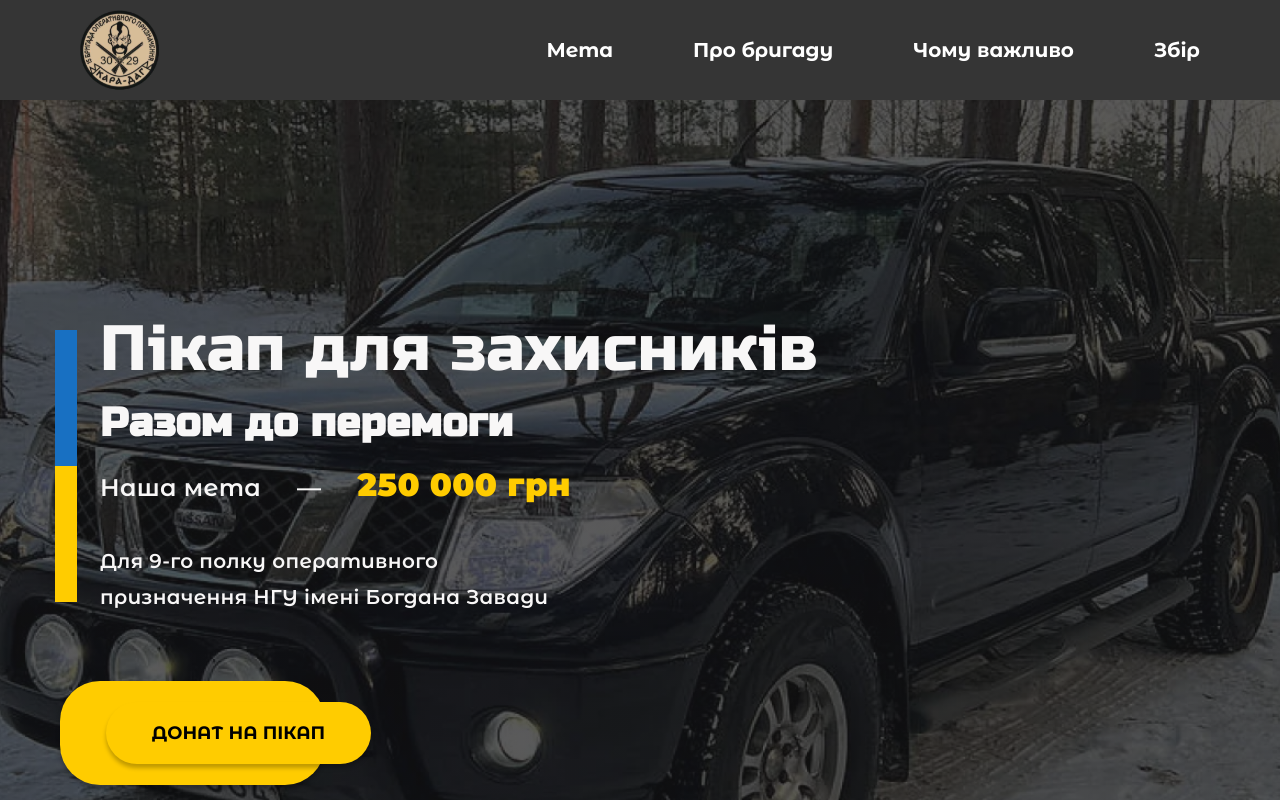
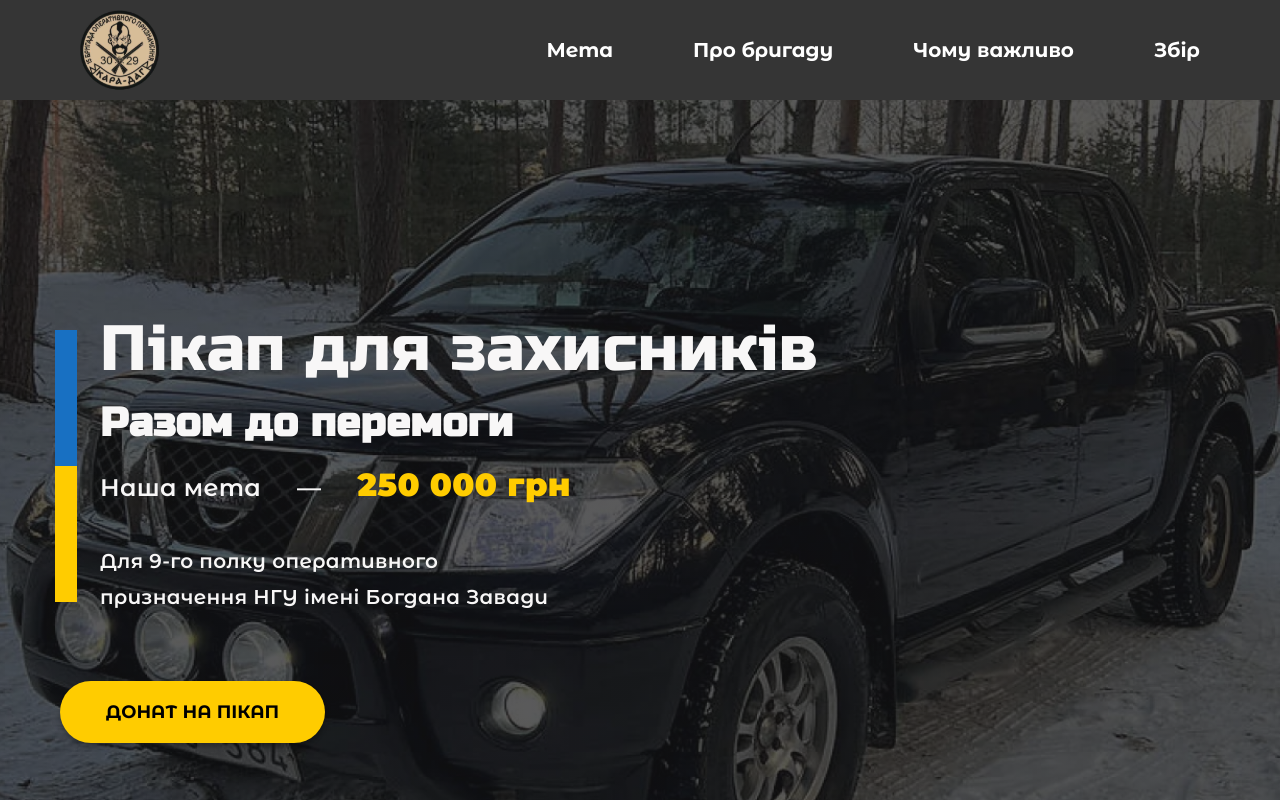
Before and after one commit to baza-trainee/pickup-truck, a React (Vite) app: page / in a window 1280 px wide. Shown: the top 800 px of the page. Built offline with nearby package versions, Linux system fonts and the light colour scheme; no server answers.

Commit message:
fix: hero button styles

```diff
--- a/src/components/Hero/Hero.module.css
+++ b/src/components/Hero/Hero.module.css
@@ -4,8 +4,8 @@
   background-repeat: no-repeat;
   background-size: cover;
   background-position: center;
+  max-width: 1920px;
   margin: 0 auto;
-  max-width: 1920px;
 }
 
 .content {
@@ -38,7 +38,6 @@
   .content {
     padding: 100px 16px 67px;
   }
-
   .content::before,
   .content::after {
     width: 13px;
@@ -59,7 +58,6 @@
   .content {
     padding: 212px 20px 177px;
   }
-
   .content::before,
   .content::after {
     width: 22px;
@@ -102,6 +100,8 @@
 .subTitle {
   font-size: 16px;
   margin-bottom: 16px;
+  text-align: left;
+  padding: 0;
 }
 
 @media screen and (min-width: 768px) {
@@ -183,43 +183,21 @@
   }
 }
 
-.button {
-  display: inline-block;
-  text-align: center;
-  width: 288px;
-  margin-left: -16px;
-  color: var(--black);
-  font-size: 16px;
-  font-weight: 700;
-  line-height: normal;
-  text-transform: uppercase;
-  border-radius: 40px;
-  background: var(--yellow);
-  box-shadow: 0px 4px 4px 0px rgba(0, 0, 0, 0.25);
-  padding: 16px 67px;
-  transition: var(--transition);
-  white-space: nowrap;
-}
+.buttonWrapper {
+  display: flex;
+  justify-content: center;
 
-.button:hover,
-.button:active,
-.button:focus {
-  background: var(--orange);
-  box-shadow: 0px 4px 4px 0px rgba(0, 0, 0, 0.25);
-  outline: none;
 }
 
 @media screen and (min-width: 768px) {
-  .button {
-    width: 265px;
-    margin-left: -20px;
-    font-size: 18px;
-    padding: 21px 46px;
+  .buttonWrapper {
+    justify-content: flex-start;
+    margin-left: -25px;
   }
 }
 
 @media screen and (min-width: 1280px) {
-  .button {
+  .buttonWrapper {
     margin-left: -40px;
   }
 }
```
